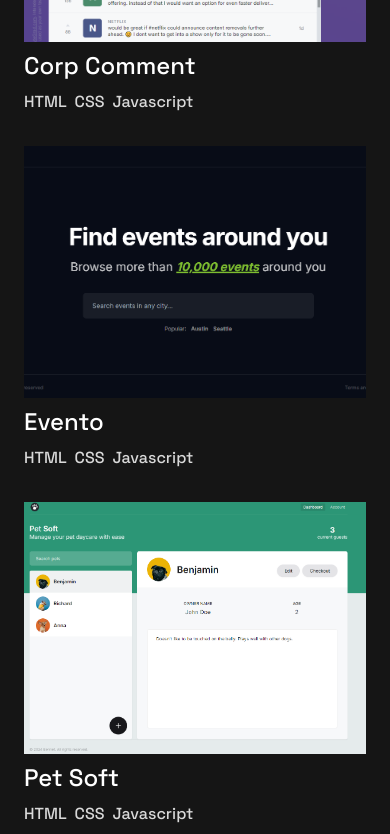
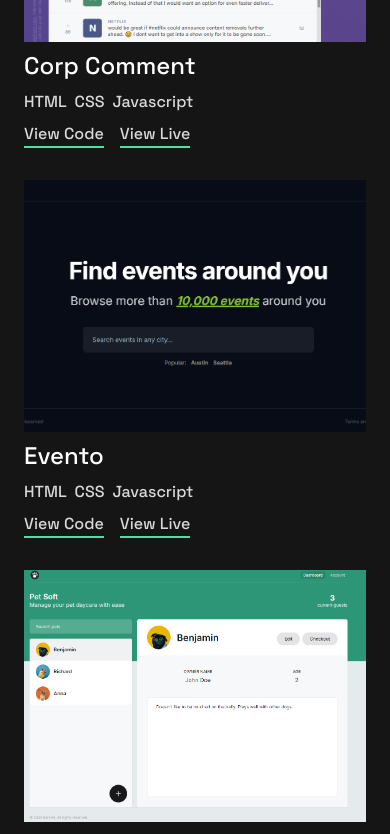
Before and after one commit to Bennet-Ukoh/single-page-portfolio, a Next.js app: page / in a window 390 px wide. Shown: the part 1800-2634 px from the top of the page. Built offline with nearby package versions, Linux system fonts and the light colour scheme.

Commit message:
minor fix

```diff
--- a/src/components/intro.tsx
+++ b/src/components/intro.tsx
@@ -42,7 +42,7 @@ export default function Intro() {
         <Image
           src={oval}
           alt="oval on profile image"
-          className="absolute lg:top-[521px] lg:left-[680px] w-[129px] h-[129px] md:left-[702px] md:top-[471px] left-[280px] top-[245px]  z-0"
+          className="absolute lg:top-[521px] lg:left-[680px] w-[129px] h-[129px] md:left-[702px] md:top-[471px] left-[260px] top-[245px]  z-0"
         />
       </div>
     </section>
--- a/src/components/projects.tsx
+++ b/src/components/projects.tsx
@@ -60,6 +60,24 @@ export default function Projects() {
                   <li key={index}>{tool}</li>
                 ))}
               </ul>
+              <div className="flex gap-x-4 lg:hidden ">
+                <a
+                  className="md:text-lg text-base border-b-2 text-text-body border-text-link hover:text-text-link"
+                  href={project.gitUrl}
+                  target="_blank"
+                  rel="noopener noreferrer"
+                >
+                  View Code
+                </a>
+                <a
+                  className="md:text-lg text-base border-b-2 text-text-body border-text-link hover:text-text-link"
+                  href={project.liveUrl}
+                  target="_blank"
+                  rel="noopener noreferrer"
+                >
+                  View Live
+                </a>
+              </div>
             </div>
           </div>
         ))}
```
